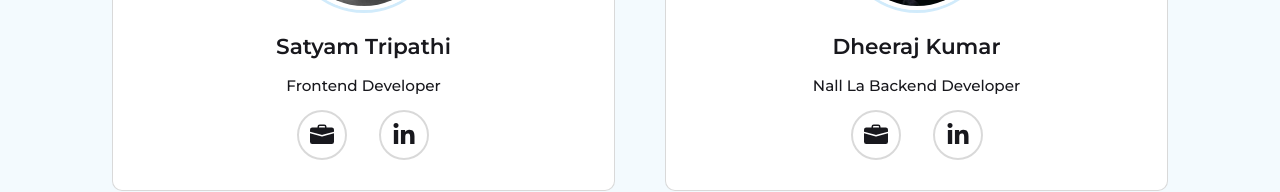
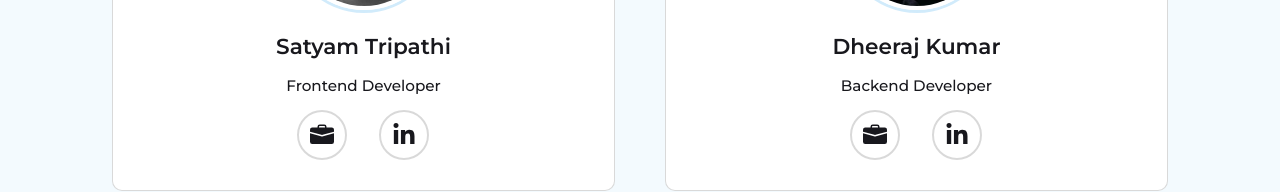
Before and after one commit to Codesat45/Talk-Sphere, a React (Create React App) app in the folder client/: page /team in a window 1280 px wide. Shown: the part 454-646 px from the top of the page. Built offline with nearby package versions, Linux system fonts and the light colour scheme; no server answers.

Commit message:
name fixed

```diff
--- a/client/src/config.js/data.js
+++ b/client/src/config.js/data.js
@@ -88,7 +88,7 @@ export const teamImg = [
     "id" : 2,
     "name": "Dheeraj Kumar",
     "src" : "/team/dheeraj.jpeg",
-    "role" : "Nall La Backend Developer",
+    "role" : "Backend Developer",
     "link": "https://gamma.app/docs/Satyam-Tripathi-woi6lqi32v491ah",
   }
 
```
